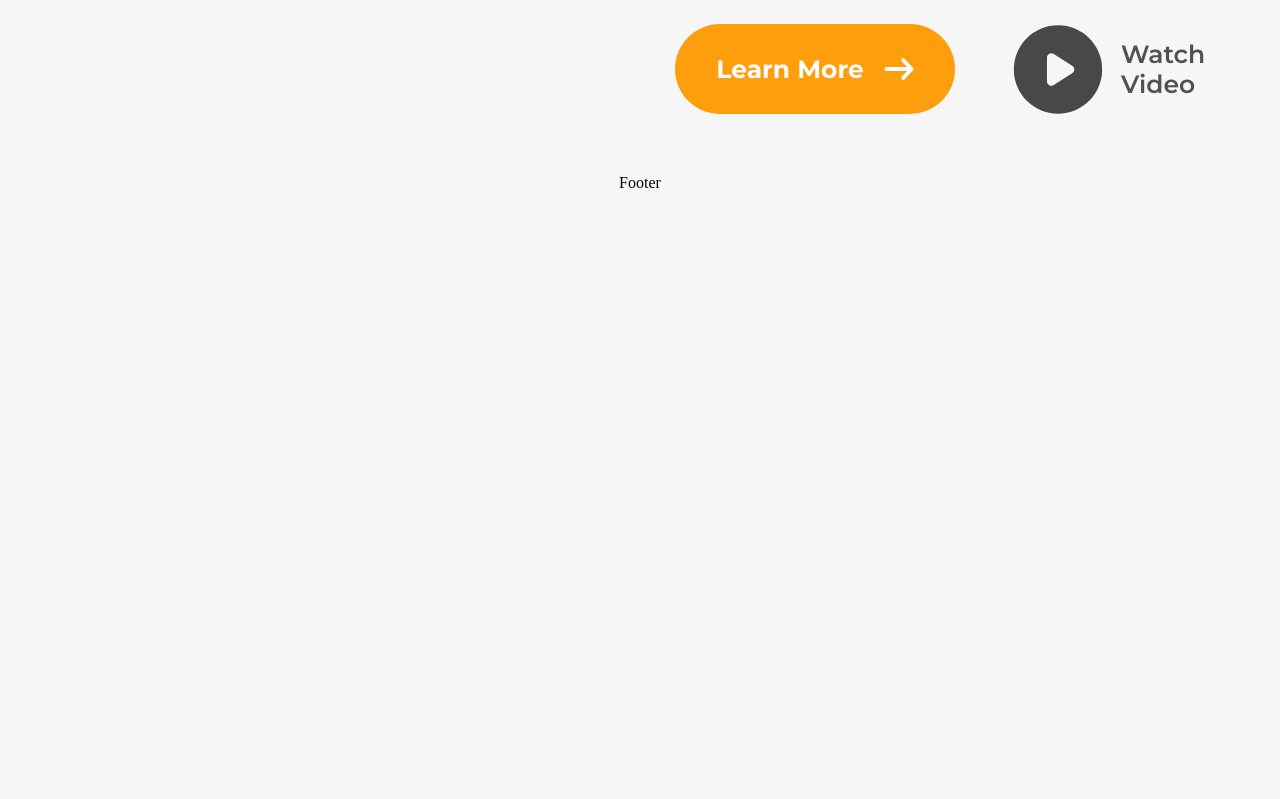
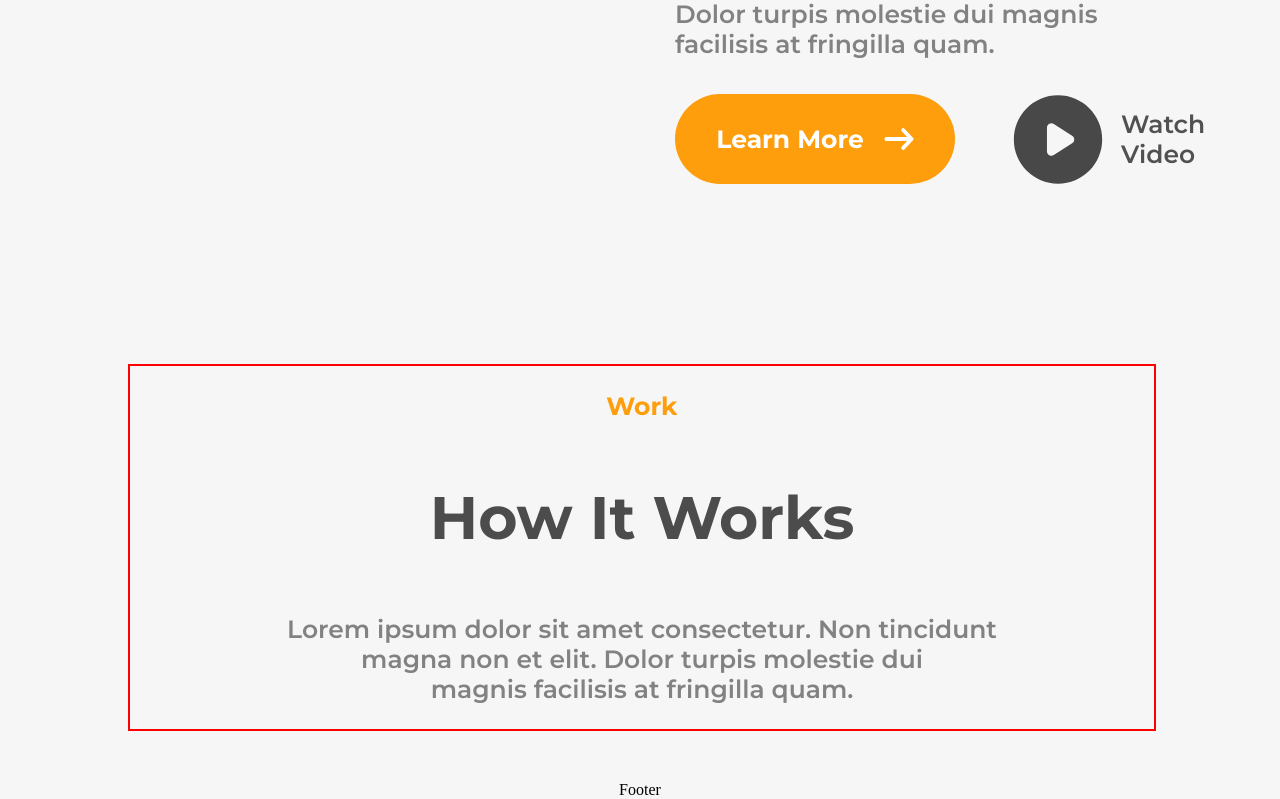
Before and after one commit to mambachristophersteven/react-restaurant-landing-page, a React (Create React App) app: page / in a window 1280 px wide. Shown: the part 1824-2623 px from the top of the page. Before the commit the page ends 2016 px from the top, so only its background shows below. Built offline with nearby package versions, Linux system fonts and the light colour scheme.

Commit message:
top section of WorkSection finished

```diff
--- a/src/Pages/Home/Home.css
+++ b/src/Pages/Home/Home.css
@@ -4,5 +4,5 @@
     flex-direction: column;
     align-items: flex-start;
     justify-content: space-between;
-    gap: 100px;
+    gap: 170px;
 }
--- a/src/Pages/Home/Home.jsx
+++ b/src/Pages/Home/Home.jsx
@@ -2,6 +2,7 @@ import React from 'react'
 import './Home.css'
 import HomeSection from '../../Sections/HomeSection/HomeSection'
 import AboutSection from '../../Sections/AboutSection/AboutSection'
+import WorkSection from '../../Sections/WorkSection/WorkSection'
 
 
 const Home = () => {
@@ -9,6 +10,7 @@ const Home = () => {
     <div className='home'>
       <HomeSection />
       <AboutSection />
+      <WorkSection />
     </div>
   )
 }
--- a/src/Sections/WorkSection/WorkSection.css
+++ b/src/Sections/WorkSection/WorkSection.css
@@ -0,0 +1,12 @@
+.work-section{
+    width: 100%;
+    display: flex;
+    flex-direction: column;
+    align-items: center;
+    border: 2px solid red;
+    text-align: center;
+}
+
+.section-header{
+    text-transform: capitalize;
+}
--- a/src/Sections/WorkSection/WorkSection.jsx
+++ b/src/Sections/WorkSection/WorkSection.jsx
@@ -0,0 +1,15 @@
+import React from 'react'
+import './WorkSection.css'
+const WorkSection = () => {
+  return (
+    <div className='work-section'>
+        <div className="top">
+            <p className="section-heading">work</p>
+            <p className="section-header">how it works</p>
+            <p className="section-text">Lorem ipsum dolor sit amet consectetur. Non tincidunt <br />magna non et elit. Dolor  turpis molestie dui <br />magnis facilisis at fringilla quam.</p>
+        </div>
+    </div>
+  )
+}
+
+export default WorkSection
```
